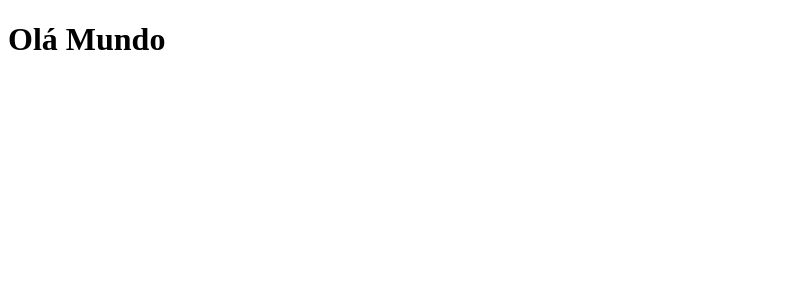
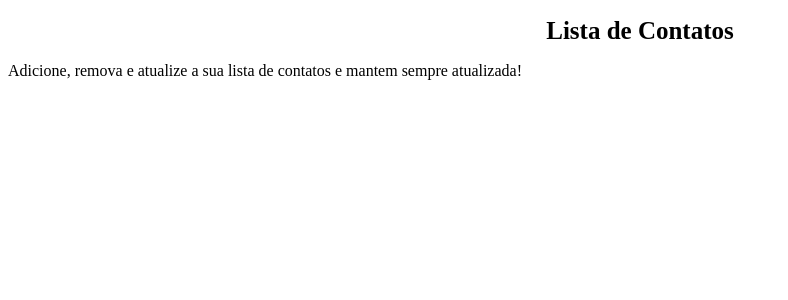
Before and after one commit to mfjaconis/lista_de_contatos_react, a React (Vite) app: page / in a window 1280 px wide. Shown: the top 300 px of the page, without its empty margins (0-788 px from the left). Built offline with nearby package versions, Linux system fonts and the light colour scheme.

Commit message:
criando o header do projeto

```diff
--- a/package.json
+++ b/package.json
@@ -11,7 +11,8 @@
   },
   "dependencies": {
     "react": "^19.0.0",
-    "react-dom": "^19.0.0"
+    "react-dom": "^19.0.0",
+    "styled-components": "^6.1.15"
   },
   "devDependencies": {
     "@eslint/js": "^9.21.0",
--- a/src/App.tsx
+++ b/src/App.tsx
@@ -1,7 +1,9 @@
+import Header from "./components/Header/index";
+
 function App() {
 	return (
 		<>
-			<h1>Olá Mundo</h1>
+			<Header />
 		</>
 	);
 }
--- /dev/null
+++ b/src/components/Header/index.tsx
@@ -0,0 +1,15 @@
+import { Title } from "./styles";
+
+function Header() {
+	return (
+		<>
+			<Title>Lista de Contatos</Title>
+			<p>
+				Adicione, remova e atualize a sua lista de contatos e mantem sempre
+				atualizada!
+			</p>
+		</>
+	);
+}
+
+export default Header;
--- /dev/null
+++ b/src/components/Header/styles.ts
@@ -0,0 +1,10 @@
+import styled from "styled-components";
+
+export const Title = styled.h1`
+    font-size: 25px;
+    text-align: center;
+`;
+
+export const SubTitle = styled.p`
+    font-size: 18px;
+`;
```
Also changed, not shown: 1 other file (tests, documents, lock files or other folders).
